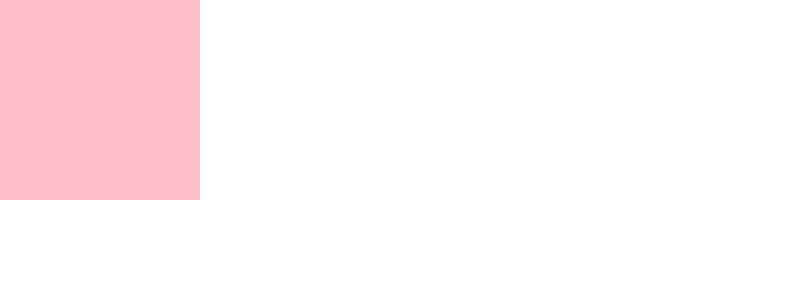
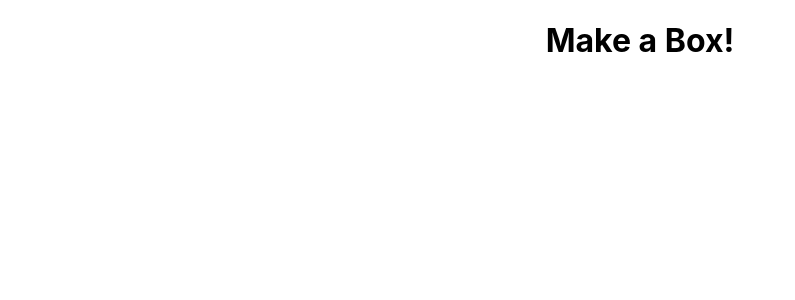
Before and after one commit to katharinecooney/box-creator, a React (Create React App) app: page / in a window 1280 px wide. Shown: the top 300 px of the page, without its empty margins (0-795 px from the left). Built offline with nearby package versions, Linux system fonts and the light colour scheme.

Commit message:
Create base BoxList component

```diff
--- a/src/App.js
+++ b/src/App.js
@@ -1,11 +1,11 @@
 import React from 'react';
-import Box from './Box';
+import BoxList from './BoxList';
 import './App.css';
 
 function App() {
   return (
     <div className="App">
-      <Box />
+      <BoxList />
     </div>
   );
 }
--- /dev/null
+++ b/src/BoxList.js
@@ -0,0 +1,21 @@
+import React, { Component } from 'react'
+
+class BoxList extends Component {
+  constructor(props){
+    super(props);
+    this.state = {
+      allBoxes: []
+    }
+  }
+
+
+  render(){
+    return(
+      <div>
+        <h1>Make a Box!</h1>
+      </div>
+    )
+  }
+}
+
+export default BoxList;
```
